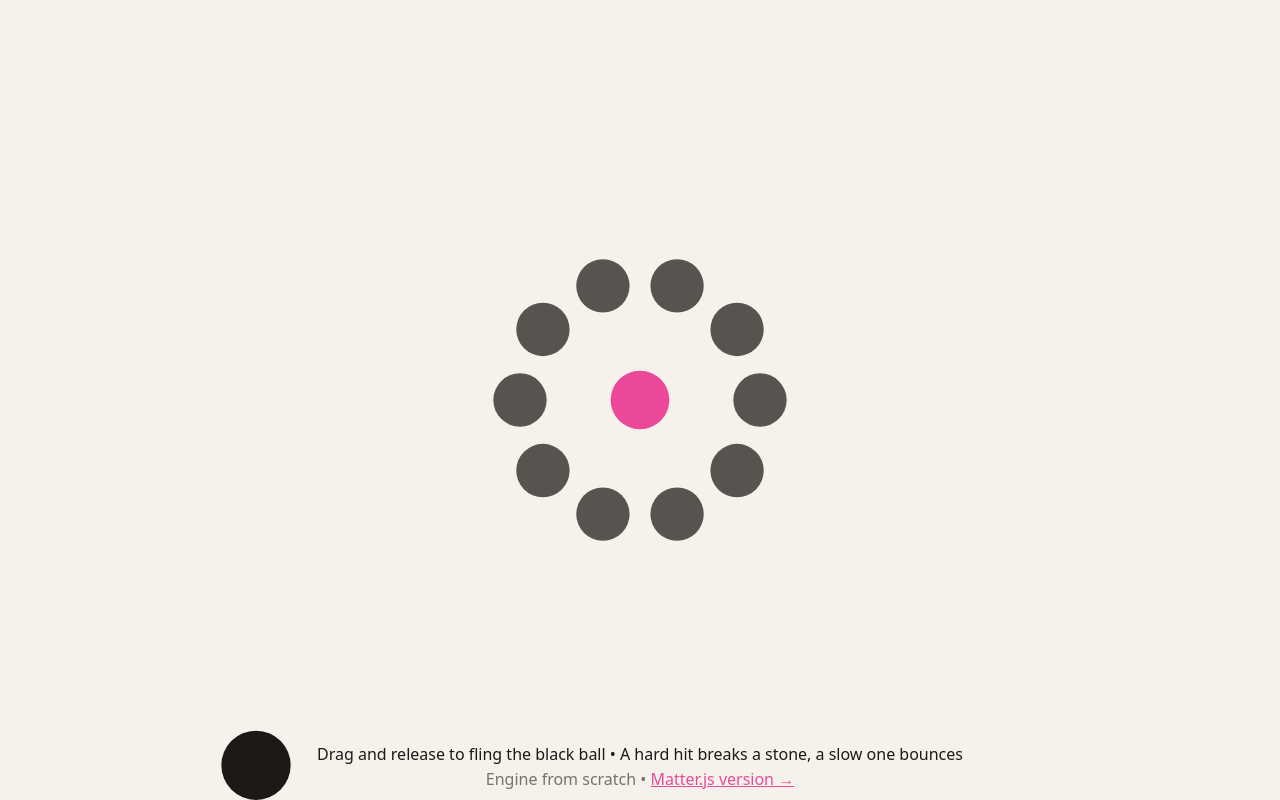
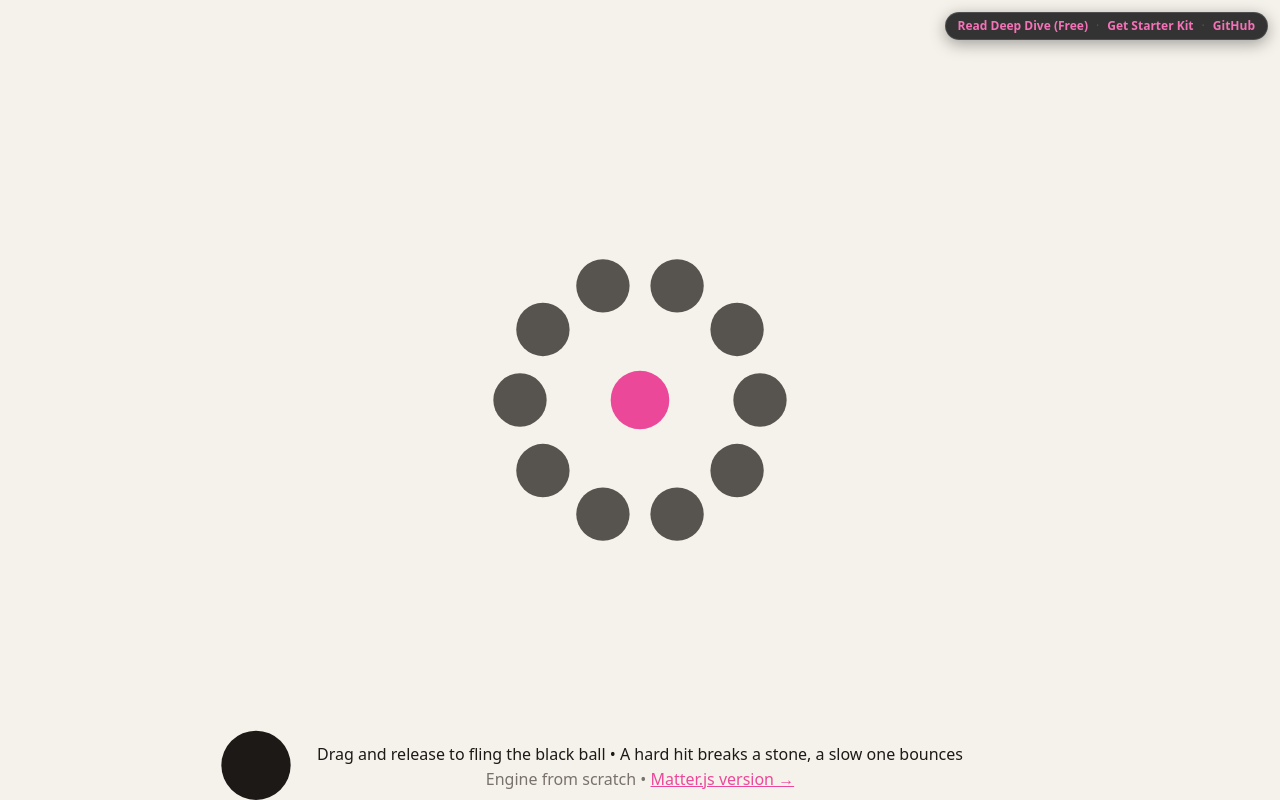
Before and after one commit to m2-md/canvas-physics-from-scratch, a website built with Vite: page index.html in a window 1280 px wide. Built offline with nearby package versions, Linux system fonts and the light colour scheme.

Commit message:
Add demo GIF, Medium Friend Link & BMC Starter Kit badges, and live demo corner bar

```diff
--- a/index.html
+++ b/index.html
@@ -31,9 +31,41 @@
         pointer-events: none;
       }
       a { color: #ec4899; pointer-events: auto; }
+      .mkare-demo-bar {
+        position: fixed;
+        top: 12px;
+        right: 12px;
+        z-index: 9999;
+        display: flex;
+        align-items: center;
+        gap: 8px;
+        padding: 7px 12px;
+        border-radius: 999px;
+        background: rgba(24, 24, 27, 0.88);
+        backdrop-filter: blur(8px);
+        border: 1px solid rgba(255, 255, 255, 0.14);
+        font-size: 12px;
+        line-height: 1;
+        color: #e7e5e4;
+        box-shadow: 0 4px 16px rgba(0, 0, 0, 0.35);
+      }
+      .mkare-demo-bar a {
+        color: #f472b6;
+        text-decoration: none;
+        font-weight: 600;
+      }
+      .mkare-demo-bar a:hover { text-decoration: underline; }
+      .mkare-demo-bar .sep { color: #57534e; }
     </style>
   </head>
   <body>
+    <nav class="mkare-demo-bar" aria-label="Article and resources">
+      <a href="https://javascript.plainenglish.io/how-game-physics-works-building-a-2d-physics-engine-from-scratch-in-canvas-5cd26416ddb8?source=friends_link&sk=f9c8048fe5b2d513b3c0d26127e97fb4" target="_blank" rel="noopener">Read Deep Dive (Free)</a>
+      <span class="sep">·</span>
+      <a href="https://www.buymeacoffee.com/mkare/e/599265" target="_blank" rel="noopener">Get Starter Kit</a>
+      <span class="sep">·</span>
+      <a href="https://github.com/m2-md/canvas-physics-from-scratch" target="_blank" rel="noopener">GitHub</a>
+    </nav>
     <main>
       <canvas id="game"></canvas>
       <p>Engine from scratch • <a href="/matter.html">Matter.js version →</a></p>
```
Also changed, not shown: matter.html (+32 -0 lines), README.md, assets/demo.gif (added).
